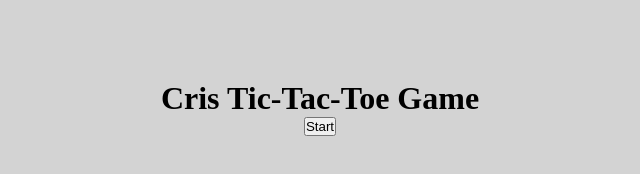
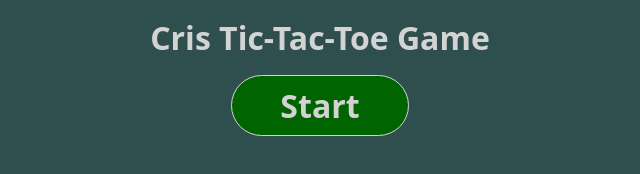
Before and after one commit to rashier/cris-tictactoe-game, a plain HTML site: page index.html in a window 1280 px wide. Shown: the whole page, without its empty margins (320-960 px from the left). Drawn offline with Linux system fonts and the light colour scheme.

Commit message:
💄 add styles to button and canvas

```diff
--- a/style.css
+++ b/style.css
@@ -2,33 +2,51 @@
   margin: 0;
   padding: 0;
   box-sizing: border-box;
+  font-family: system-ui, -apple-system, BlinkMacSystemFont, 'Segoe UI', Roboto, Oxygen, Ubuntu, Cantarell, 'Open Sans', 'Helvetica Neue', sans-serif;
 }
 
 body {
-  background-color: lightgrey;
+  background-color: darkslategrey;
   display: flex;
   justify-content: center;
   align-items: center;
 }
 
 main {
-  padding-top: 5rem;
+  padding-top: 1rem;
   display: flex;
   flex-direction: column;
   justify-content: center;
   align-items: center;
 }
 
+h1 {
+  color: lightgray;
+}
+
+.btn-start{
+  margin: 1rem 0;
+  padding: 0.5rem 3rem;
+  border-radius: 2rem;
+  border: 1px solid lightgray;
+  font-size: 2rem;
+  font-weight: 600;
+  background-color: darkgreen;
+  color: lightgray;
+}
+
+.btn-start:hover {
+  background-color: rgb(7, 142, 7);
+  border-color: black;
+  color: black;
+}
+
 canvas {
   width: 37.5rem;
   height: 37.5rem;
-  /* position: absolute;
-  left: 50%;
-  top: 50%;
-  transform: translate(-50%, -50%); */
-  /* border: 0.5rem solid grey;
-  border-radius: 2rem; */
-  background-color: rgb(190, 190, 184);
+  background-color: darkseagreen;
+  border-radius: 0.5rem;
+  box-shadow: .2rem .2rem 1.5rem black;
 }
 
 .message {
```
